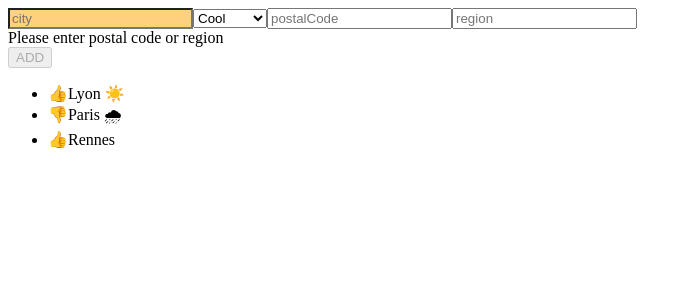
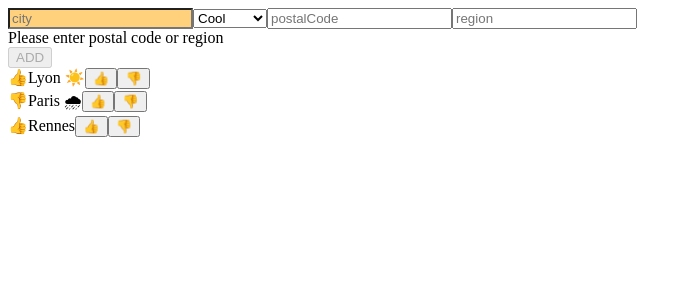
Before and after one commit to wishtack-training/wt-training-angular, an Angular app: page / in a window 1280 px wide. Shown: the top 300 px of the page, without its empty margins (0-692 px from the left). Built offline with nearby package versions, Linux system fonts and the light colour scheme.

Commit message:
✅ Added inputs & outputs to <wt-demo>.

```diff
--- a/src/app/app.module.ts
+++ b/src/app/app.module.ts
@@ -5,13 +5,15 @@ import { BrowserModule } from '@angular/platform-browser';
 import { AppRoutingModule } from './app-routing.module';
 import { AppComponent } from './app.component';
 import { CartDetailComponent } from './cart/cart-detail/cart-detail.component';
+import { CityInfoPreviewComponent } from './city-info-preview/city-info-preview.component';
 import { DemoComponent } from './demo/demo.component';
 
 @NgModule({
     declarations: [
         AppComponent,
         CartDetailComponent,
-        DemoComponent
+        DemoComponent,
+        CityInfoPreviewComponent
     ],
     imports: [
         BrowserModule,
--- /dev/null
+++ b/src/app/city-info-preview/city-info-preview.component.html
@@ -0,0 +1,7 @@
+<div>
+    <span *ngIf="cityInfo.coolness === Coolness.cool">👍</span>
+    <span *ngIf="cityInfo.coolness === Coolness.notCool">👎</span>
+    <span>{{ cityInfo.name }}</span>
+    <button (click)="setCoolness(Coolness.cool)">👍</button>
+    <button (click)="setCoolness(Coolness.notCool)">👎</button>
+</div>
--- /dev/null
+++ b/src/app/city-info-preview/city-info-preview.component.ts
@@ -0,0 +1,21 @@
+import { Component, EventEmitter, Input, Output } from '@angular/core';
+import { CityInfo } from './city-info';
+import { Coolness } from './coolness.enum';
+
+@Component({
+    selector: 'wt-city-info-preview',
+    templateUrl: './city-info-preview.component.html',
+    styleUrls: ['./city-info-preview.component.scss']
+})
+export class CityInfoPreviewComponent {
+
+    @Input() cityInfo: CityInfo;
+    @Output() vote = new EventEmitter<Coolness>();
+
+    Coolness = Coolness;
+
+    setCoolness(coolness: Coolness) {
+        this.vote.emit(coolness);
+    }
+
+}
--- /dev/null
+++ b/src/app/city-info-preview/city-info.ts
@@ -0,0 +1,6 @@
+import { Coolness } from './coolness.enum';
+
+export interface CityInfo {
+    coolness: Coolness;
+    name: string;
+}
--- /dev/null
+++ b/src/app/city-info-preview/coolness.enum.ts
@@ -0,0 +1,4 @@
+export enum Coolness {
+    cool = 'cool',
+    notCool = 'not-cool'
+}
--- a/src/app/demo/demo.component.html
+++ b/src/app/demo/demo.component.html
@@ -39,10 +39,7 @@
 <!--    (click)="title = ''">RESET-->
 <!--</button>-->
 
-<ul>
-    <li *ngFor="let cityInfo of cityInfoList">
-        <span *ngIf="cityInfo.coolness === Coolness.cool">👍</span>
-        <span *ngIf="cityInfo.coolness === Coolness.notCool">👎</span>
-        <span>{{ cityInfo.name }}</span>
-    </li>
-</ul>
+<wt-city-info-preview
+    *ngFor="let cityInfo of cityInfoList"
+    [cityInfo]="cityInfo"
+    (vote)="handleVote(cityInfo, $event)"></wt-city-info-preview>
--- a/src/app/demo/demo.component.ts
+++ b/src/app/demo/demo.component.ts
@@ -1,16 +1,8 @@
 import { Component, OnInit } from '@angular/core';
 import { FormControl, FormGroup, ValidatorFn, Validators } from '@angular/forms';
 import { filter } from 'rxjs/operators';
-
-export enum Coolness {
-    cool = 'cool',
-    notCool = 'not-cool'
-}
-
-export interface CityInfo {
-    coolness: Coolness;
-    name: string;
-}
+import { CityInfo } from '../city-info-preview/city-info';
+import { Coolness } from '../city-info-preview/coolness.enum';
 
 export const postalCodeOrRegion: ValidatorFn = (control) => {
 
@@ -29,8 +21,6 @@ export const postalCodeOrRegion: ValidatorFn = (control) => {
     styleUrls: ['./demo.component.scss']
 })
 export class DemoComponent implements OnInit {
-
-    Coolness = Coolness;
 
     cityInfoForm = new FormGroup({
         name: new FormControl(null, [
@@ -51,6 +41,7 @@ export class DemoComponent implements OnInit {
     ];
 
     title = 'Welcome';
+    private voteCount = 0;
 
     ngOnInit() {
 
@@ -80,4 +71,22 @@ export class DemoComponent implements OnInit {
         this.cityInfoList = [...this.cityInfoList, this.cityInfoForm.value];
         this.cityInfoForm.reset();
     }
+
+    handleVote(cityInfo: CityInfo, coolness: Coolness) {
+
+        this.cityInfoList = this.cityInfoList
+            .map(_cityInfo => {
+
+                if (_cityInfo === cityInfo) {
+
+                    return {
+                        ...cityInfo,
+                        coolness
+                    };
+                }
+
+                return _cityInfo;
+            });
+
+    }
 }
```
Also changed, not shown: src/app/city-info-preview/city-info-preview.component.scss (added).
